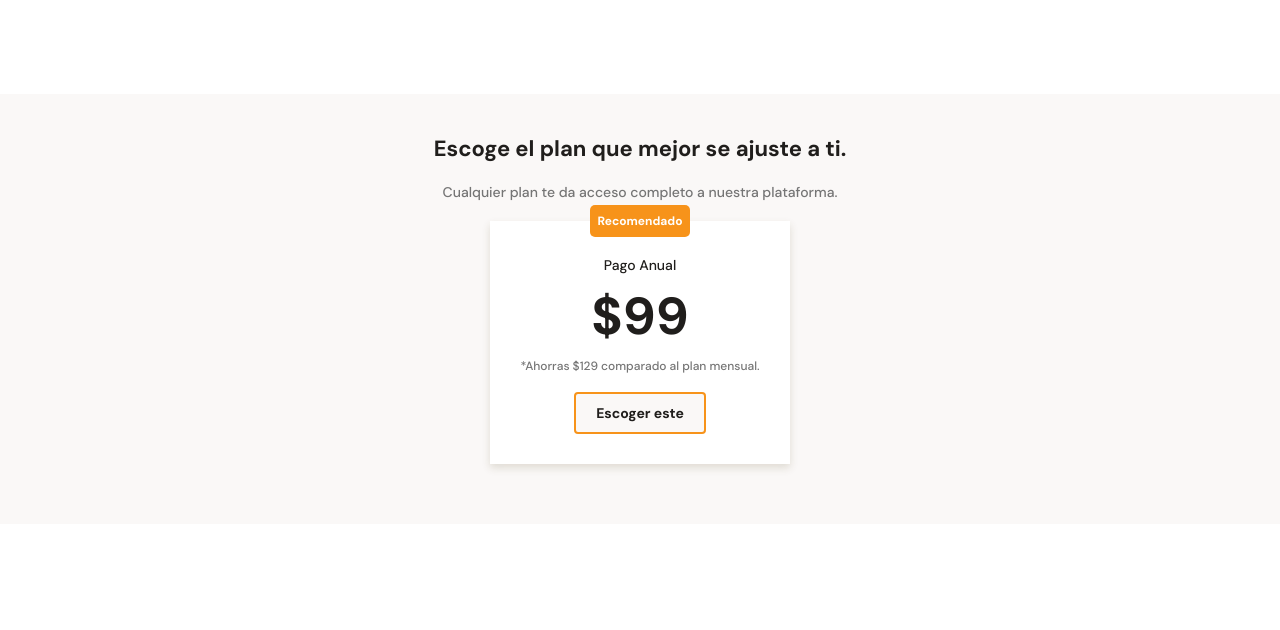
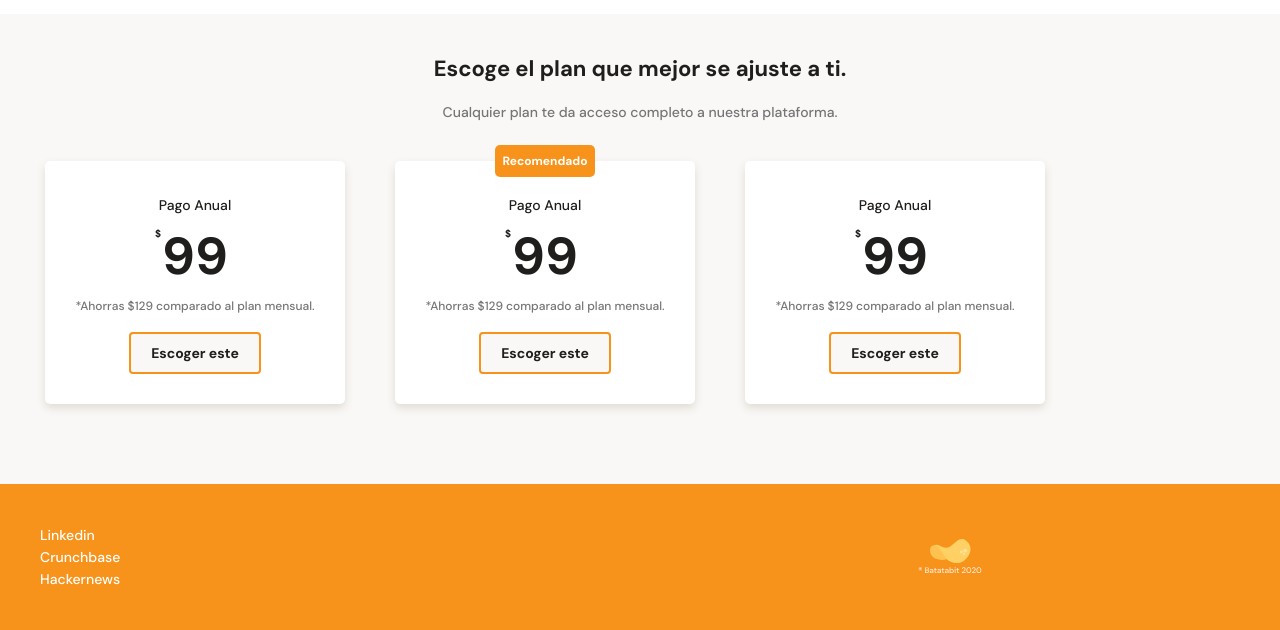
Before and after one commit to Nosferatu721/MobileFirst, a plain HTML site: page index.html in a window 1280 px wide. Shown: the part 2205-2835 px from the top of the page. Before the commit the page ends 2729 px from the top, so only its background shows below. Drawn offline with Linux system fonts and the light colour scheme.

Commit message:
Section planes 100%

```diff
--- a/css/main.css
+++ b/css/main.css
@@ -28,6 +28,10 @@ html {
   font-size: 62.5%;
   font-family: "DM Sans", sans-serif;
 }
+a {
+  text-decoration: none;
+}
+
 .header {
   background: linear-gradient(207.8deg, #201e1c 16.69%, #f7931a 100%);
   color: white;
@@ -231,7 +235,7 @@ html {
 
 .img-container {
   width: 100%;
-  height: 50vh;
+  height: 40vh;
   background: url(../img/bitcoinbaby2x.jpg);
   background-repeat: no-repeat;
   background-size: cover;
@@ -264,17 +268,29 @@ html {
   font-size: 1.4rem;
   text-align: center;
 }
+
+.cards-planes {
+  display: flex;
+  /* Para hacer el Slider :3 */
+  overflow-x: scroll;
+  overscroll-behavior-x: contain;
+  scroll-snap-type: x proximity;
+}
+
 .card-plan {
   position: relative;
+  /* Para el Slider */
+  scroll-snap-align: center;
   width: 60%;
   min-width: 230px;
   max-width: 300px;
   padding: 2rem;
-  margin: 2rem auto;
+  margin: 4rem 2.5rem;
   text-align: center;
   background: white;
   color: var(--warm-black);
   box-shadow: 0px 4px 8px rgba(89, 73, 30, 0.16);
+  border-radius: 5px;
 }
 .card-plan .plan--title {
   font-size: 1.4rem;
@@ -285,6 +301,13 @@ html {
   font-size: 5.2rem;
   font-weight: 700;
   margin: 0.8rem 0;
+  position: relative;
+}
+.card-plan .plan--price span {
+  font-size: 1rem;
+  position: absolute;
+  top: 5px;
+  left: calc(50% - 40px);
 }
 .card-plan .plan--text {
   font-size: 1.2rem;
@@ -319,3 +342,35 @@ html {
   font-weight: 700;
   border-radius: 5px;
 }
+
+/* Footer */
+
+.footer {
+  background: var(--bitcoin-orange);
+  color: var(--just-white);
+}
+.footer .container {
+  display: flex;
+}
+.footer .links {
+  width: 50%;
+  display: flex;
+  flex-direction: column;
+  padding-left: 2rem;
+}
+.footer .links a {
+  margin: 0.2rem 0;
+  color: var(--just-white);
+  font-size: 1.4rem;
+  font-weight: 500;
+}
+.footer .marca {
+  width: 50%;
+  display: flex;
+  flex-direction: column;
+  align-items: center;
+  justify-content: center;
+}
+.footer .marca img {
+  margin: 0.2rem 0;
+}
--- a/index.html
+++ b/index.html
@@ -95,7 +95,23 @@
       <p>Cualquier plan te da acceso completo a nuestra plataforma.</p>
       <section class="cards-planes">
         <div class="card-plan">
+          <h3 class="plan--title">Pago Anual</h3>
+          <p class="plan--price"><span>$</span>99</p>
+          <p class="plan--text">*Ahorras $129 comparado al plan mensual.</p>
+          <button>
+            Escoger este <span class="arrowRight"></span>
+          </button>
+        </div>
+        <div class="card-plan">
           <p class="box-recomendado">Recomendado</p>
+          <h3 class="plan--title">Pago Anual</h3>
+          <p class="plan--price"><span>$</span>99</p>
+          <p class="plan--text">*Ahorras $129 comparado al plan mensual.</p>
+          <button>
+            Escoger este <span class="arrowRight"></span>
+          </button>
+        </div>
+        <div class="card-plan">
           <h3 class="plan--title">Pago Anual</h3>
           <p class="plan--price"><span>$</span>99</p>
           <p class="plan--text">*Ahorras $129 comparado al plan mensual.</p>
@@ -106,6 +122,19 @@
       </section>
     </section>
   </main>
+  <footer class="footer">
+    <div class="container">
+      <div class="links">
+        <a href="#">Linkedin</a>
+        <a href="#">Crunchbase</a>
+        <a href="#">Hackernews</a>
+      </div>
+      <div class="marca">
+        <img class="papa" src="./img/Papa.svg" alt="Icon">
+        <img class="" src="./img/Batatabit2020.svg" alt="Logotipo">
+      </div>
+    </div>
+  </footer>
 </body>
 
 </html>
```
